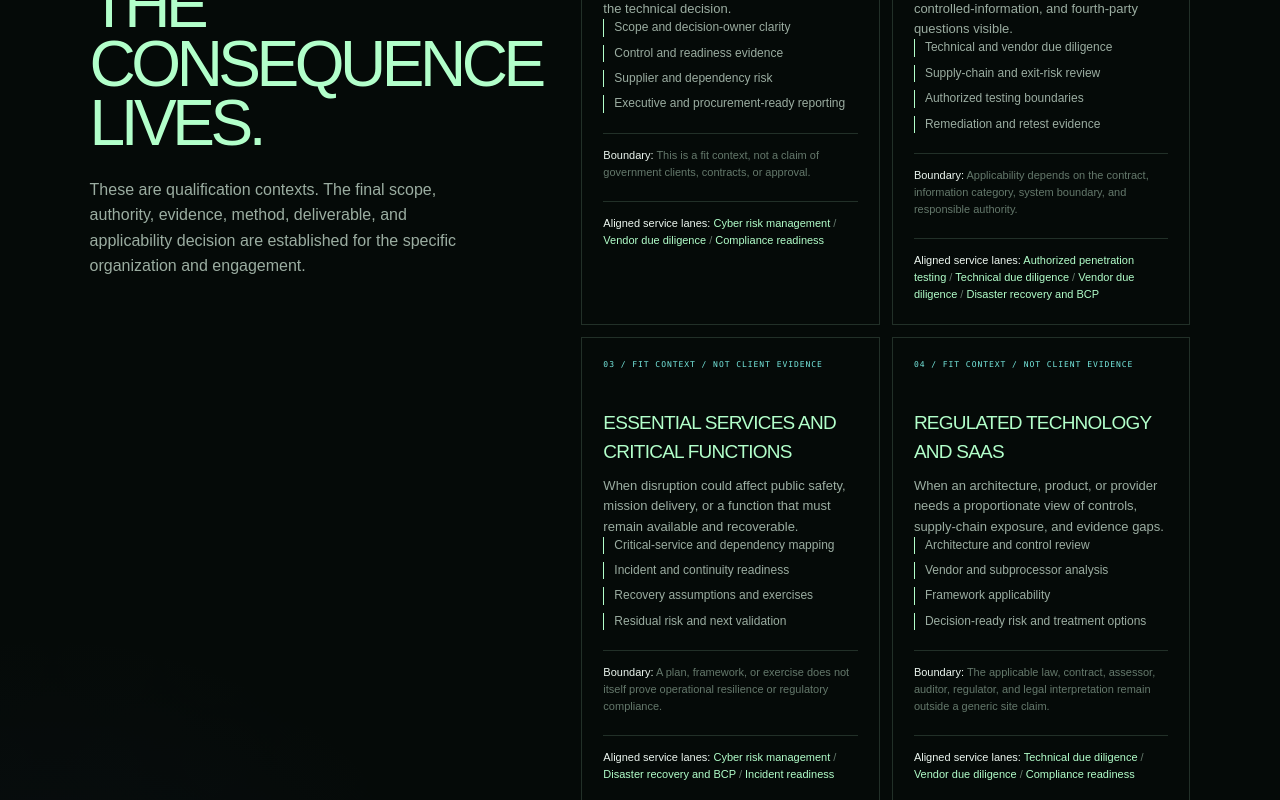
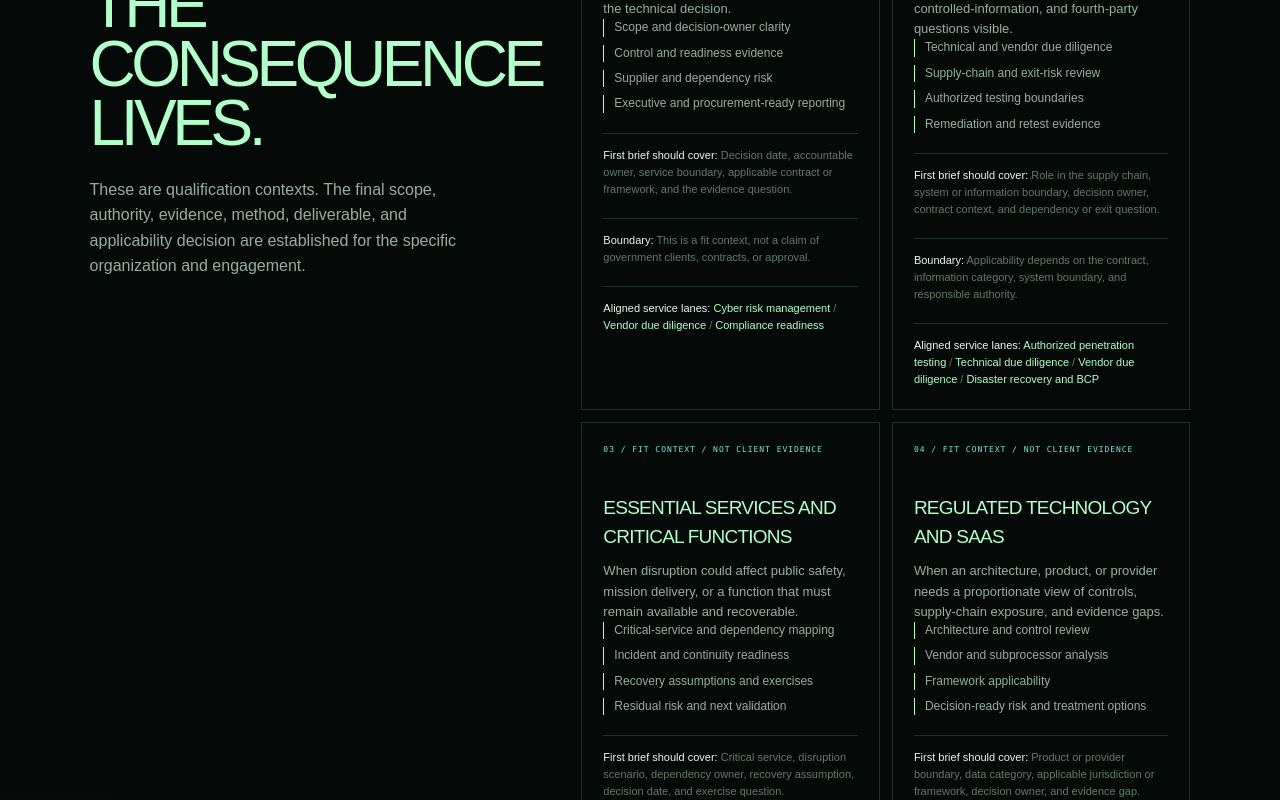
Before and after one commit to ZeroXSHDW/ZERODEVLLC-Website-Source-Code, a Next.js app: page /sectors in a window 1280 px wide. Shown: the part 1060-1860 px from the top of the page. Built offline with nearby package versions, Linux system fonts and the light colour scheme.

Commit message:
feat: add sector first-brief guidance

```diff
--- a/app/sectors/page.tsx
+++ b/app/sectors/page.tsx
@@ -15,10 +15,10 @@ export const metadata: Metadata = {
 };
 
 const sectors = [
-  ['01', 'Public-sector and government programs', 'When procurement, public accountability, authority, and evidence handling are part of the technical decision.', ['Scope and decision-owner clarity', 'Control and readiness evidence', 'Supplier and dependency risk', 'Executive and procurement-ready reporting'], 'This is a fit context, not a claim of government clients, contracts, or approval.', [['03', 'Cyber risk management'], ['05', 'Vendor due diligence'], ['06', 'Compliance readiness']]],
-  ['02', 'Defense suppliers and primes', 'When a prime, subcontractor, or technology provider must make security, resilience, controlled-information, and fourth-party questions visible.', ['Technical and vendor due diligence', 'Supply-chain and exit-risk review', 'Authorized testing boundaries', 'Remediation and retest evidence'], 'Applicability depends on the contract, information category, system boundary, and responsible authority.', [['01', 'Authorized penetration testing'], ['04', 'Technical due diligence'], ['05', 'Vendor due diligence'], ['07', 'Disaster recovery and BCP']]],
-  ['03', 'Essential services and critical functions', 'When disruption could affect public safety, mission delivery, or a function that must remain available and recoverable.', ['Critical-service and dependency mapping', 'Incident and continuity readiness', 'Recovery assumptions and exercises', 'Residual risk and next validation'], 'A plan, framework, or exercise does not itself prove operational resilience or regulatory compliance.', [['03', 'Cyber risk management'], ['07', 'Disaster recovery and BCP'], ['08', 'Incident readiness']]],
-  ['04', 'Regulated technology and SaaS', 'When an architecture, product, or provider needs a proportionate view of controls, supply-chain exposure, and evidence gaps.', ['Architecture and control review', 'Vendor and subprocessor analysis', 'Framework applicability', 'Decision-ready risk and treatment options'], 'The applicable law, contract, assessor, auditor, regulator, and legal interpretation remain outside a generic site claim.', [['04', 'Technical due diligence'], ['05', 'Vendor due diligence'], ['06', 'Compliance readiness']]],
+  ['01', 'Public-sector and government programs', 'When procurement, public accountability, authority, and evidence handling are part of the technical decision.', ['Scope and decision-owner clarity', 'Control and readiness evidence', 'Supplier and dependency risk', 'Executive and procurement-ready reporting'], 'This is a fit context, not a claim of government clients, contracts, or approval.', 'Decision date, accountable owner, service boundary, applicable contract or framework, and the evidence question.', [['03', 'Cyber risk management'], ['05', 'Vendor due diligence'], ['06', 'Compliance readiness']]],
+  ['02', 'Defense suppliers and primes', 'When a prime, subcontractor, or technology provider must make security, resilience, controlled-information, and fourth-party questions visible.', ['Technical and vendor due diligence', 'Supply-chain and exit-risk review', 'Authorized testing boundaries', 'Remediation and retest evidence'], 'Applicability depends on the contract, information category, system boundary, and responsible authority.', 'Role in the supply chain, system or information boundary, decision owner, contract context, and dependency or exit question.', [['01', 'Authorized penetration testing'], ['04', 'Technical due diligence'], ['05', 'Vendor due diligence'], ['07', 'Disaster recovery and BCP']]],
+  ['03', 'Essential services and critical functions', 'When disruption could affect public safety, mission delivery, or a function that must remain available and recoverable.', ['Critical-service and dependency mapping', 'Incident and continuity readiness', 'Recovery assumptions and exercises', 'Residual risk and next validation'], 'A plan, framework, or exercise does not itself prove operational resilience or regulatory compliance.', 'Critical service, disruption scenario, dependency owner, recovery assumption, decision date, and exercise question.', [['03', 'Cyber risk management'], ['07', 'Disaster recovery and BCP'], ['08', 'Incident readiness']]],
+  ['04', 'Regulated technology and SaaS', 'When an architecture, product, or provider needs a proportionate view of controls, supply-chain exposure, and evidence gaps.', ['Architecture and control review', 'Vendor and subprocessor analysis', 'Framework applicability', 'Decision-ready risk and treatment options'], 'The applicable law, contract, assessor, auditor, regulator, and legal interpretation remain outside a generic site claim.', 'Product or provider boundary, data category, applicable jurisdiction or framework, decision owner, and evidence gap.', [['04', 'Technical due diligence'], ['05', 'Vendor due diligence'], ['06', 'Compliance readiness']]],
 ] as const;
 
 const decisionQuestions = [
@@ -67,12 +67,13 @@ export default function SectorsPage() {
             <p>These are qualification contexts. The final scope, authority, evidence, method, deliverable, and applicability decision are established for the specific organization and engagement.</p>
           </div>
           <div className={styles.outputGrid}>
-            {sectors.map(([number, title, description, priorities, boundary, serviceRefs]) => (
+            {sectors.map(([number, title, description, priorities, boundary, brief, serviceRefs]) => (
               <article className={styles.outputCard} key={number}>
                 <span className={styles.frameworkTag}>{number} / FIT CONTEXT / NOT CLIENT EVIDENCE</span>
                 <h3>{title}</h3>
                 <p>{description}</p>
                 <ul className={styles.fieldList}>{priorities.map((priority) => <li key={priority}>{priority}</li>)}</ul>
+                <p className={styles.cardBoundary}><strong>First brief should cover:</strong> {brief}</p>
                 <p className={styles.cardBoundary}><strong>Boundary:</strong> {boundary}</p>
                 <p className={styles.cardBoundary}><strong>Aligned service lanes:</strong>{serviceRefs.map(([serviceNumber, serviceTitle], index) => <span key={serviceNumber}>{index > 0 ? ' / ' : ' '}<Link href={`/services#service-${serviceNumber}`}>{serviceTitle}</Link></span>)}</p>
               </article>
--- a/scripts/security-check.mjs
+++ b/scripts/security-check.mjs
@@ -138,6 +138,8 @@ requireText("app/sectors/page.tsx", sectorsPage, "Defense suppliers and primes")
 requireText("app/sectors/page.tsx", sectorsPage, "Audience map only");
 requireText("app/sectors/page.tsx", sectorsPage, "Aligned service lanes");
 requireText("app/sectors/page.tsx", sectorsPage, "service-${serviceNumber}");
+requireText("app/sectors/page.tsx", sectorsPage, "First brief should cover");
+requireText("app/sectors/page.tsx", sectorsPage, "Decision date, accountable owner");
 requireText("app/remediation/page.tsx", remediationPage, "Review model only");
 requireText("app/remediation/page.tsx", remediationPage, "No owner");
 requireText("app/remediation/page.tsx", remediationPage, "Closed with evidence or accepted risk");
```
